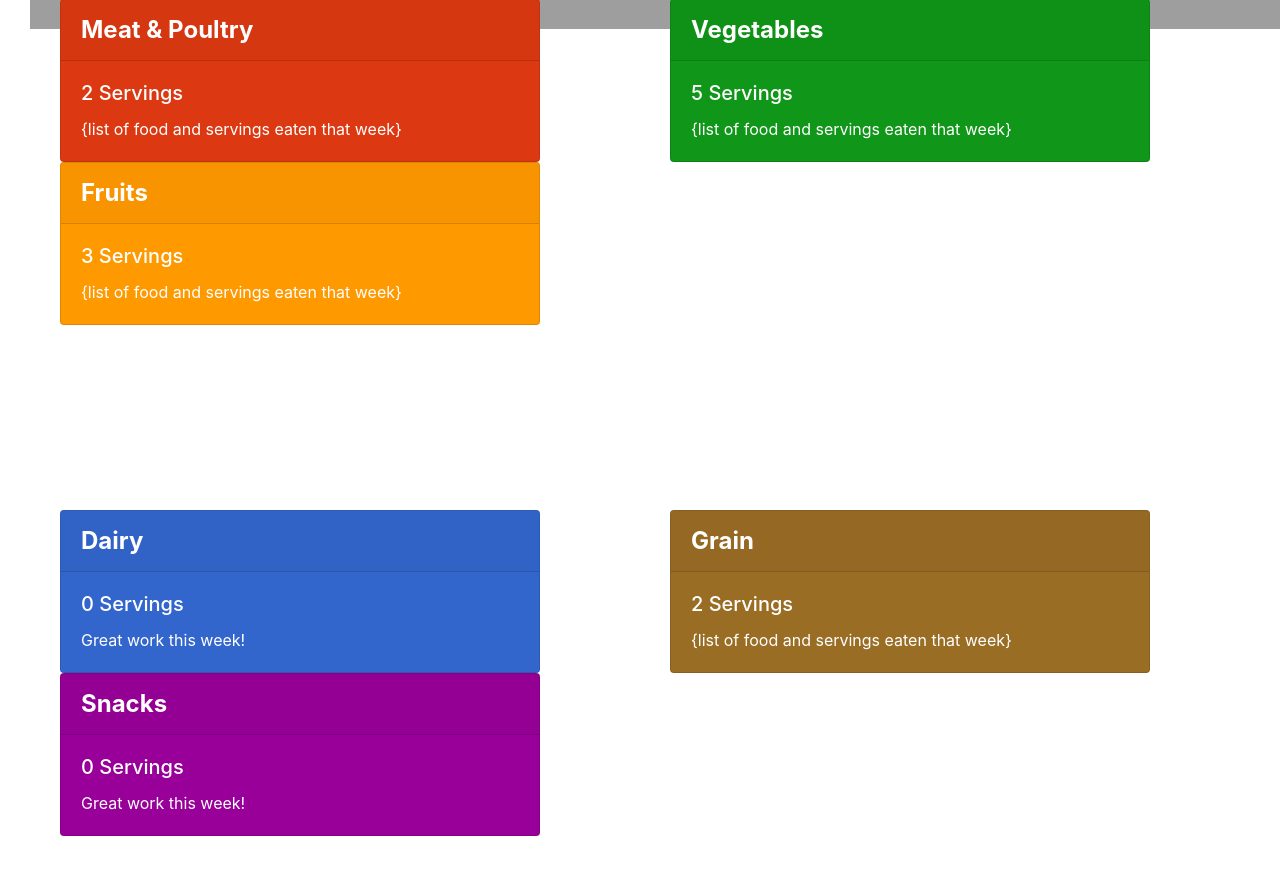
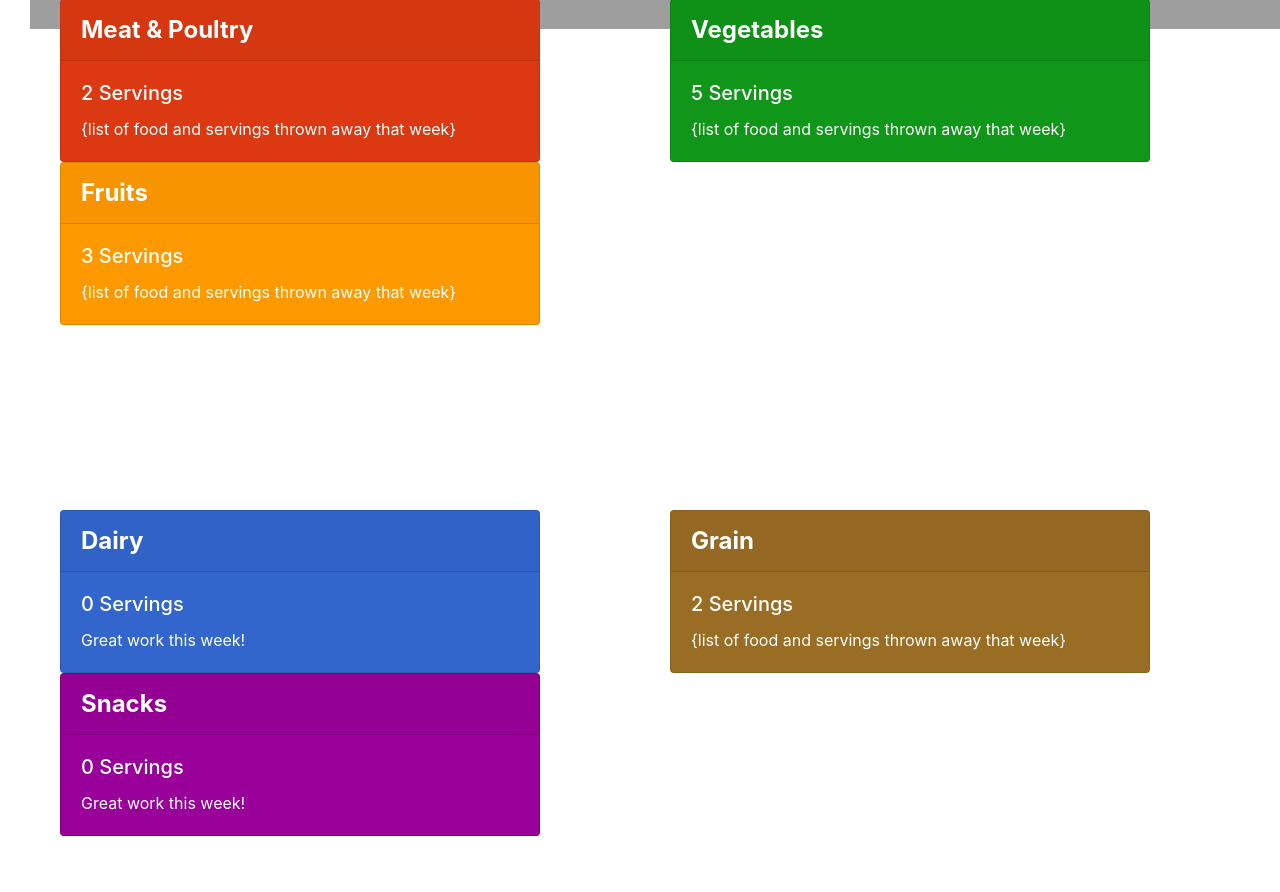
Before and after one commit to erinmacfarlane99/CISC325-GrocerySmart, a Flask app: page /foodConsumption in a window 1280 px wide; the page is wider, and only the part inside the window is pictured. Shown: the part 2023-2915 px from the top of that part. Run offline with Flask 2, Linux system fonts and the light colour scheme; some libraries are stand-ins or nearby versions; grey boxes are pictures that could not be loaded.

Commit message:
Update foodConsumption.html
had to change a lil sumn sumn

```diff
--- a/grocerySmart/templates/foodConsumption.html
+++ b/grocerySmart/templates/foodConsumption.html
@@ -184,7 +184,7 @@
                 </div>
                 <div class="card-body">
                     <h5 class="card-title">2 Servings</h5>
-                    <p class="card-text">{list of food and servings eaten that week}</p>
+                    <p class="card-text">{list of food and servings thrown away that week}</p>
                 </div>
             </div>
         </div>
@@ -195,7 +195,7 @@
                 </div>
                 <div class="card-body">
                     <h5 class="card-title"> 5 Servings</h5>
-                    <p class="card-text">{list of food and servings eaten that week}</p>
+                    <p class="card-text">{list of food and servings thrown away that week}</p>
                 </div>
             </div>
         </div>
@@ -206,7 +206,7 @@
                 </div>
                 <div class="card-body">
                     <h5 class="card-title">3 Servings</h5>
-                    <p class="card-text">{list of food and servings eaten that week}</p>
+                    <p class="card-text">{list of food and servings thrown away that week}</p>
                 </div>
             </div>
         </div>
@@ -230,7 +230,7 @@
                 </div>
                 <div class="card-body">
                     <h5 class="card-title">2 Servings</h5>
-                    <p class="card-text">{list of food and servings eaten that week}</p>
+                    <p class="card-text">{list of food and servings thrown away that week}</p>
                 </div>
             </div>
         </div>
```
